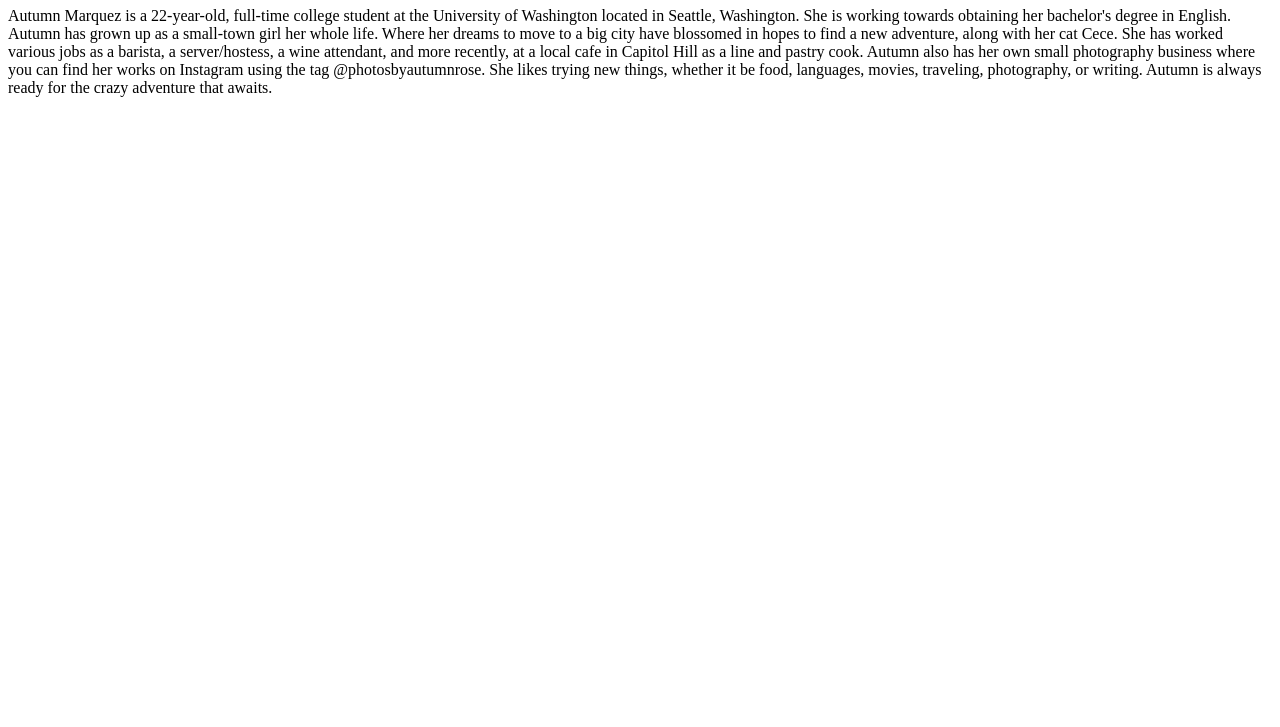
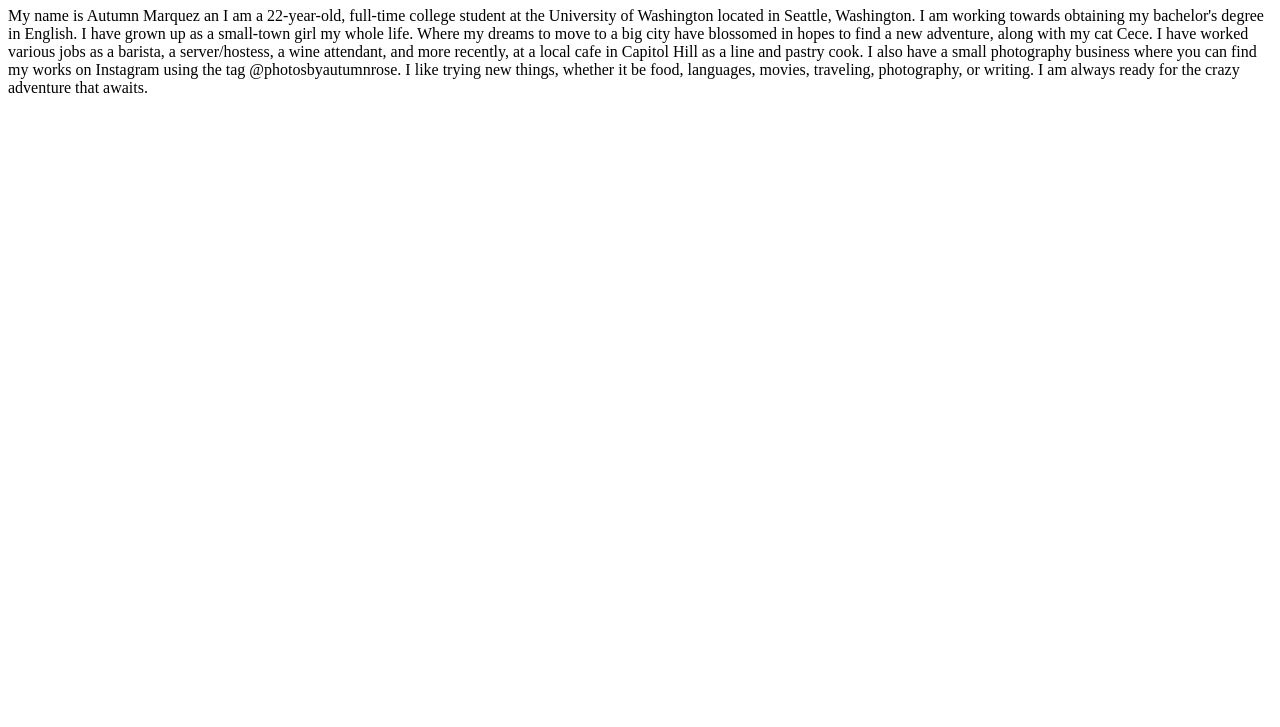
Before and after one commit to automarr/Project, a plain HTML site: page index.html in a window 1280 px wide. Shown: the part 73-800 px from the top of the page. Drawn offline with Linux system fonts and the light colour scheme.

Commit message:
Update index.html

```diff
--- a/index.html
+++ b/index.html
@@ -8,14 +8,14 @@
 
 <body>
     <h1>Hello, English 388!</h1>
-    <p>Autumn Marquez is a 22-year-old, full-time college student at the University of Washington located in Seattle, Washington.
-        She is working towards obtaining her bachelor's degree in English.
-        Autumn has grown up as a small-town girl her whole life.
-         Where her dreams to move to a big city have blossomed in hopes to find a new adventure, along with her cat Cece.
-         She has worked various jobs as a barista, a server/hostess, a wine attendant, and more recently, at a local cafe in Capitol Hill as a line and pastry cook.
-         Autumn also has her own small photography business where you can find her works on Instagram using the tag @photosbyautumnrose.
-          She likes trying new things, whether it be food, languages, movies, traveling, photography, or writing.
-          Autumn is always ready for the crazy adventure that awaits. </p>
+    <p>My name is Autumn Marquez an I am a 22-year-old, full-time college student at the University of Washington located in Seattle, Washington.
+        I am working towards obtaining my bachelor's degree in English.
+        I have grown up as a small-town girl my whole life.
+         Where my dreams to move to a big city have blossomed in hopes to find a new adventure, along with my cat Cece.
+         I have worked various jobs as a barista, a server/hostess, a wine attendant, and more recently, at a local cafe in Capitol Hill as a line and pastry cook.
+         I also have a small photography business where you can find my works on Instagram using the tag @photosbyautumnrose.
+          I like trying new things, whether it be food, languages, movies, traveling, photography, or writing.
+          I am always ready for the crazy adventure that awaits. </p>
 </body>
 
 </html>
```
